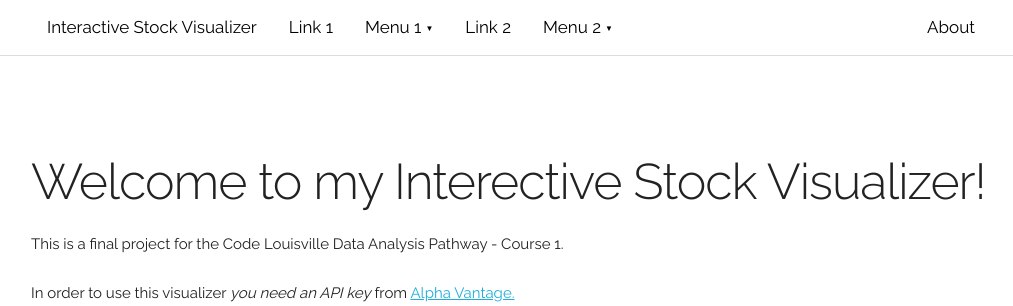
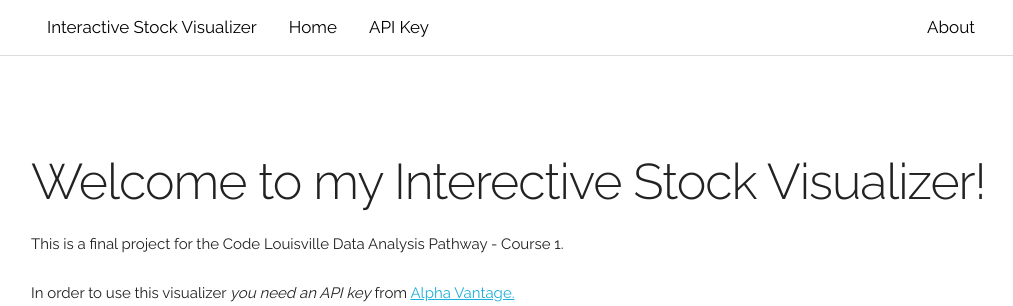
Before and after one commit to danyfebrero/StockMarketDA, a Flask app: page / in a window 1280 px wide. Shown: the top 306 px of the page, without its empty margins (129-1142 px from the left). Run offline with Flask 2, Linux system fonts and the light colour scheme; some libraries are stand-ins or nearby versions.

Commit message:
nav bar fix

```diff
--- a/templates/base.html
+++ b/templates/base.html
@@ -36,16 +36,16 @@
     <div class="container">
         <ul>
             <li><a href="#home">Interactive Stock Visualizer</a></li>
-            <li><a href="#link">Link 1</a></li>
-            <li>
+            <li><a href="#link">Home</a></li>
+            <!--<li>
                 <a href="#menu">Menu 1</a>
                 <ul>
                     <li><a href="#">Link 1</a></li>
                     <li><a href="#">Link 2</a></li>
                 </ul>
-            </li>
-            <li><a href="#link">Link 2</a></li>
-            <li>
+            </li>-->
+            <li><a href="#link">API Key</a></li>
+            <!--<li>
                 <a href="#menu">Menu 2</a>
                 <ul>
                     <li><a href="#">Link 1</a></li>
@@ -53,7 +53,7 @@
                     <li><a href="#">Link 3</a></li>
                     <li><a href="#">Link 4</a></li>
                 </ul>
-            </li>
+            </li>-->
             <li class="u-pull-right"><a href="#about">About</a></li>
             <!-- <li class="right"><a href="#alpha">Alpha Vantage</a></li> -->
             <li class="icon">
```
Also changed, not shown: templates/stock.html (added, +7 -0 lines), README.md.
